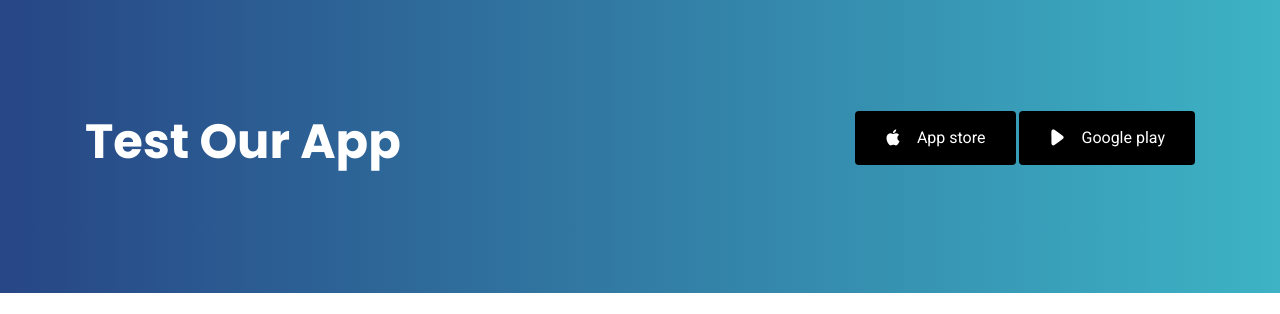
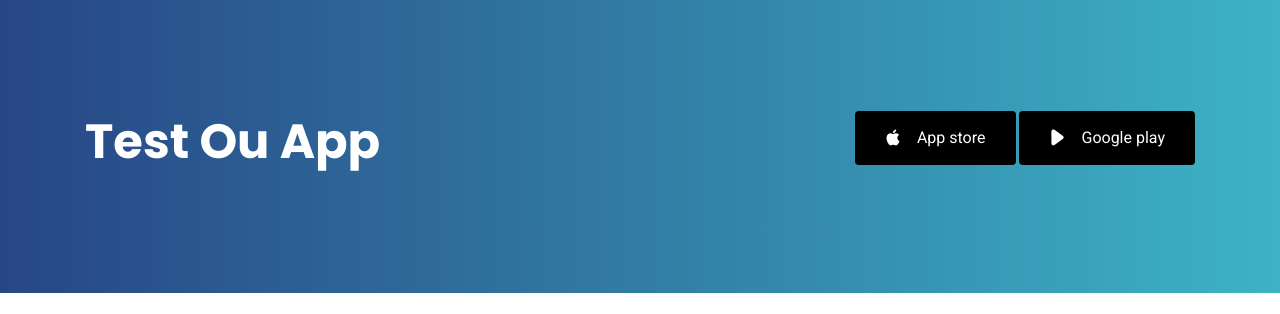
Before and after one commit to Family2Family/website, a Flask app: page / in a window 1280 px wide. Shown: the part 4343-4657 px from the top of the page. Run offline with Flask 2, Linux system fonts and the light colour scheme; some libraries are stand-ins or nearby versions.

Commit message:
removed R's from "Our App"

```diff
--- a/templates/base.html
+++ b/templates/base.html
@@ -178,7 +178,7 @@
         <div class="container">
           <div class="row align-items-center">
             <div class="col-md-6 mr-auto text-center text-md-left mb-5 mb-md-0">
-              <h2>Test Our App</h2>
+              <h2>Test Ou App</h2>
             </div>
             <div class="col-md-5 text-center text-md-right">
               <p>
```
